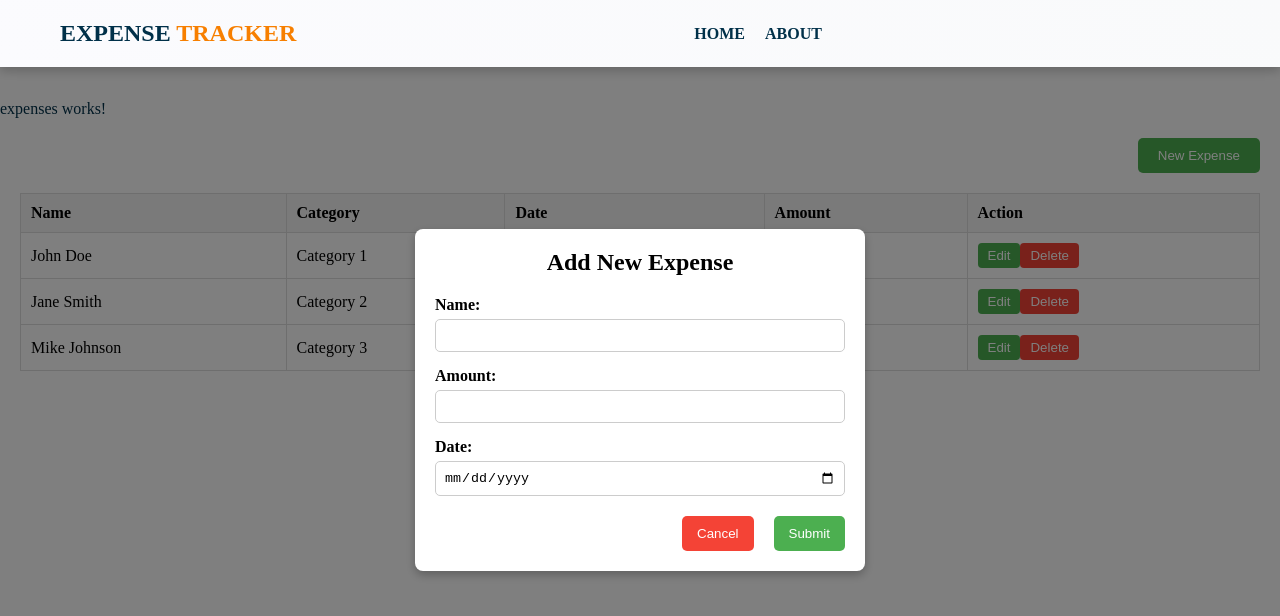
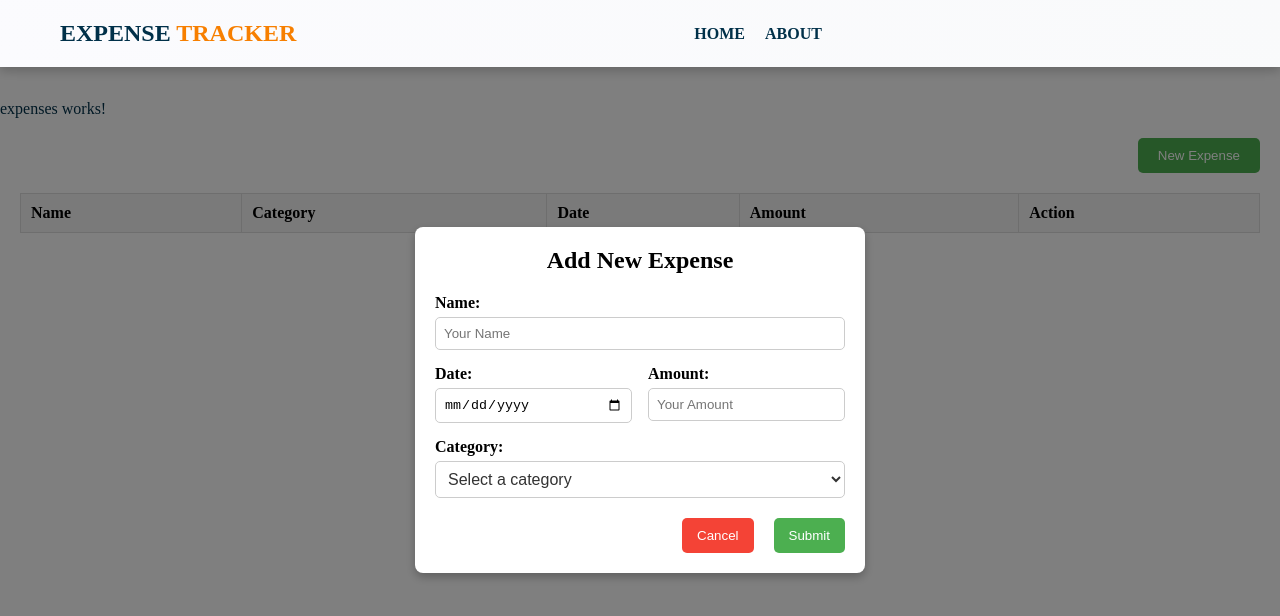
Before and after one commit to imoncoc/simple-expense-tracker-angular, an Angular app: page / in a window 1280 px wide. Both pictures are taken after a click on the button "New Expense". Shown: the top 616 px of the page. Built offline with nearby package versions, Linux system fonts and the light colour scheme.

Commit message:
model added

```diff
--- a/src/app/expenses/expense-modal/expense-modal.component.css
+++ b/src/app/expenses/expense-modal/expense-modal.component.css
@@ -94,3 +94,26 @@
 .submit-btn:hover {
   background-color: #45a049;
 }
+
+/* Select Styles */
+.form-group select {
+  width: 100%;
+  padding: 8px;
+  border: 1px solid #ccc;
+  border-radius: 5px;
+  background-color: white;
+  font-size: 1rem;
+  color: #333;
+  cursor: pointer;
+}
+
+.form-group select:focus {
+  border-color: #4caf50;
+  outline: none;
+  box-shadow: 0 0 5px rgba(76, 175, 80, 0.5);
+}
+
+.form-group select option {
+  padding: 10px;
+  font-size: 1rem;
+}
--- a/src/app/expenses/expense-modal/expense-modal.component.html
+++ b/src/app/expenses/expense-modal/expense-modal.component.html
@@ -10,38 +10,99 @@
   >
     <div class="modal" (click)="$event.stopPropagation()">
       <h2>Add New Expense</h2>
-      <form (ngSubmit)="onSubmit()">
+      <form #form="ngForm" (ngSubmit)="onSubmit(form)">
         <!-- Input Fields -->
         <div class="form-group">
           <label for="name">Name:</label>
           <input
+            class="inputField"
             type="text"
+            name="name"
             id="name"
-            [(ngModel)]="expenseData.name"
-            name="name"
+            placeholder="Your Name"
+            ngModel
+            #name="ngModel"
             required
           />
+          <div
+            *ngIf="name.invalid && (name.dirty || name.touched)"
+            class="alert"
+          >
+            <div *ngIf="name.errors?.['required']">Name is required.</div>
+          </div>
+        </div>
+        <div
+          style="
+            display: grid;
+            grid-template-columns: repeat(2, 1fr);
+            gap: 16px;
+          "
+        >
+          <div class="form-group">
+            <label for="name">Date:</label>
+            <input
+              class="inputField"
+              type="date"
+              name="date"
+              id="date"
+              placeholder="Your Name"
+              ngModel
+              #date="ngModel"
+              required
+            />
+            <div
+              *ngIf="date.invalid && (date.dirty || date.touched)"
+              class="alert"
+            >
+              <div *ngIf="date.errors?.['required']">date is required.</div>
+            </div>
           </div>
           <div class="form-group">
-          <label for="amount">Amount:</label>
+            <label for="name">Amount:</label>
             <input
+              class="inputField"
               type="number"
+              name="amount"
               id="amount"
-            [(ngModel)]="expenseData.amount"
-            name="amount"
+              placeholder="Your Amount"
+              ngModel
+              #amount="ngModel"
               required
             />
+            <div
+              *ngIf="amount.invalid && (amount.dirty || amount.touched)"
+              class="alert"
+            >
+              <div *ngIf="amount.errors?.['required']">amount is required.</div>
             </div>
+          </div>
+        </div>
+
         <div class="form-group">
-          <label for="date">Date:</label>
-          <input
-            type="date"
-            id="date"
-            [(ngModel)]="expenseData.date"
-            name="date"
+          <label for="category">Category:</label>
+          <select
+            class="inputField"
+            id="category"
+            name="category"
+            ngModel
+            #category="ngModel"
             required
-          />
+          >
+            <option value="" disabled selected>Select a category</option>
+            <option *ngFor="let cat of categories" [value]="cat.value">
+              {{ cat.label }}
+            </option>
+          </select>
+          <div
+            *ngIf="category.invalid && (category.dirty || category.touched)"
+            class="alert"
+          >
+            <div *ngIf="category.errors?.['required']">
+              Category is required.
             </div>
+          </div>
+        </div>
+
         <!-- Modal Buttons -->
         <div class="modal-actions">
           <button type="button" class="cancel-btn" (click)="closeModal()">
--- a/src/app/expenses/expense-modal/expense-modal.component.ts
+++ b/src/app/expenses/expense-modal/expense-modal.component.ts
@@ -6,6 +6,12 @@ import { Component, OnInit } from '@angular/core';
   styleUrls: ['./expense-modal.component.css'],
 })
 export class ExpenseModalComponent implements OnInit {
+  categories = [
+    { label: 'Food', value: 'food' },
+    { label: 'Travel', value: 'travel' },
+    { label: 'Other', value: 'other' },
+  ];
+
   constructor() {}
 
   ngOnInit(): void {}
@@ -42,8 +48,28 @@ export class ExpenseModalComponent implements OnInit {
   }
 
   // Submit data
-  onSubmit(): void {
-    console.log('Expense Data:', this.expenseData);
-    this.closeModal();
+  // onSubmit(): void {
+  //   console.log('Expense Data:', this.expenseData);
+  //   this.closeModal();
+  // }
+  onSubmit(form: any) {
+    if (form.valid) {
+      const formData = {
+        ...form.value,
+        id: new Date().getTime(), // Generate a unique ID
+      };
+
+      // Get existing data from localStorage
+      const existingData = JSON.parse(localStorage.getItem('formData') || '[]');
+
+      // Add the new data
+      existingData.push(formData);
+
+      // Store updated data back into localStorage
+      localStorage.setItem('formData', JSON.stringify(existingData));
+
+      console.log('Form Data Submitted:', formData);
+      this.closeModal();
+    }
   }
 }
--- a/src/app/expenses/expense-table/expense-table.component.html
+++ b/src/app/expenses/expense-table/expense-table.component.html
@@ -1,3 +1,5 @@
+<div>
+  <app-expense-modal></app-expense-modal>
   <div class="table-container">
     <table class="responsive-table">
       <thead>
@@ -23,3 +25,4 @@
       </tbody>
     </table>
   </div>
+</div>
--- a/src/app/expenses/expense-table/expense-table.component.ts
+++ b/src/app/expenses/expense-table/expense-table.component.ts
@@ -6,34 +6,20 @@ import { Component, OnInit } from '@angular/core';
   styleUrls: ['./expense-table.component.css'],
 })
 export class ExpenseTableComponent implements OnInit {
+  tableData: any[] = []; // Initialize as an empty array
+
   constructor() {}
 
-  ngOnInit(): void {}
-
-  tableData = [
-    {
-      name: 'John Doe',
-      category: 'Category 1',
-      date: new Date(),
-      amount: 1200,
-    },
-    {
-      name: 'Jane Smith',
-      category: 'Category 2',
-      date: new Date(),
-      amount: 800,
-    },
-    {
-      name: 'Mike Johnson',
-      category: 'Category 3',
-      date: new Date(),
-      amount: 500,
-    },
-  ];
+  ngOnInit(): void {
+    // Fetch data from localStorage on initialization
+    const storedData = localStorage.getItem('formData');
+    this.tableData = storedData ? JSON.parse(storedData) : [];
+  }
 
   // Edit row action
   editRow(row: any): void {
     alert(`Editing row: ${JSON.stringify(row)}`);
+    // Implement edit functionality here
   }
 
   // Delete row action
@@ -41,6 +27,9 @@ export class ExpenseTableComponent implements OnInit {
     const index = this.tableData.indexOf(row);
     if (index !== -1) {
       this.tableData.splice(index, 1);
+
+      // Update localStorage after deletion
+      localStorage.setItem('formData', JSON.stringify(this.tableData));
     }
   }
 }
--- a/src/app/expenses/expenses.component.html
+++ b/src/app/expenses/expenses.component.html
@@ -1,6 +1,5 @@
 <div class="container mx-auto" style="margin-top: 100px">
   <p class="primary-color">expenses works!</p>
 
-  <app-expense-modal></app-expense-modal>
   <app-expense-table></app-expense-table>
 </div>
--- a/src/app/expenses/expenses.component.ts
+++ b/src/app/expenses/expenses.component.ts
@@ -3,13 +3,10 @@ import { Component, OnInit } from '@angular/core';
 @Component({
   selector: 'app-expenses',
   templateUrl: './expenses.component.html',
-  styleUrls: ['./expenses.component.css']
+  styleUrls: ['./expenses.component.css'],
 })
 export class ExpensesComponent implements OnInit {
+  constructor() {}
 
-  constructor() { }
-
-  ngOnInit(): void {
-  }
-
+  ngOnInit(): void {}
 }
```
Lines whose indentation alone changed are shown as unchanged.
